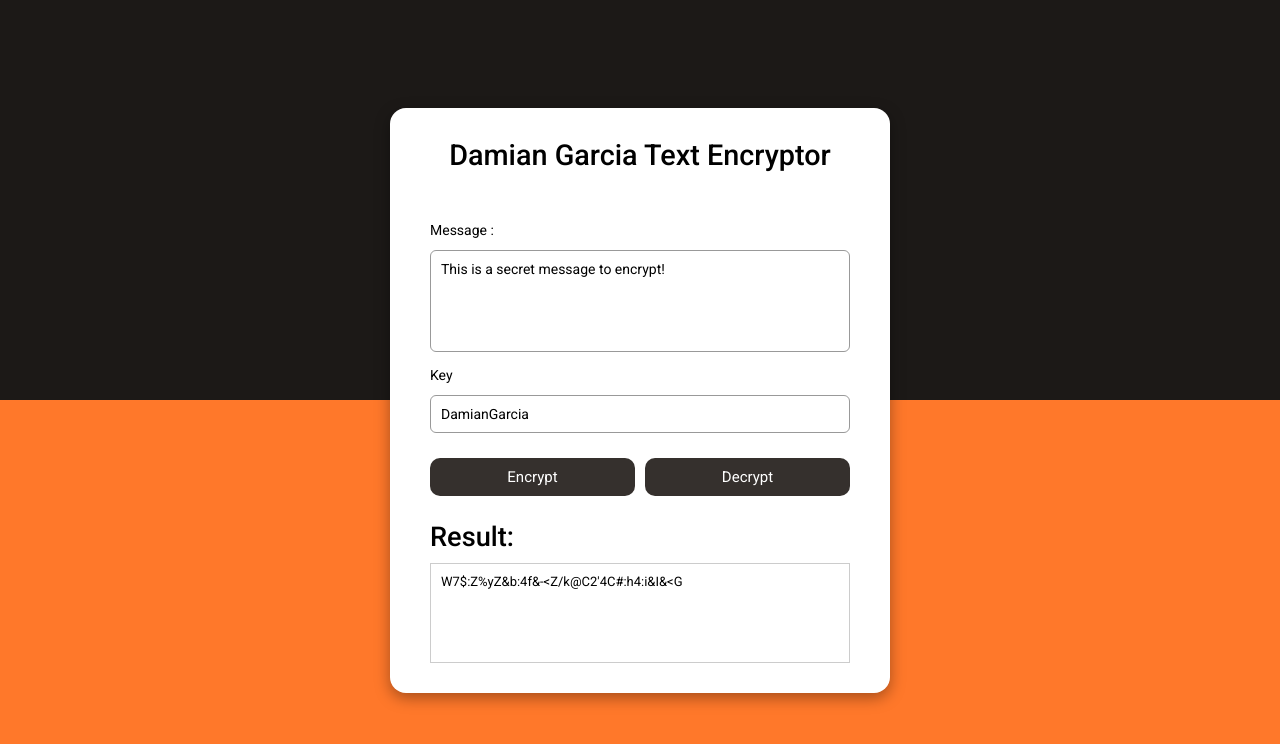
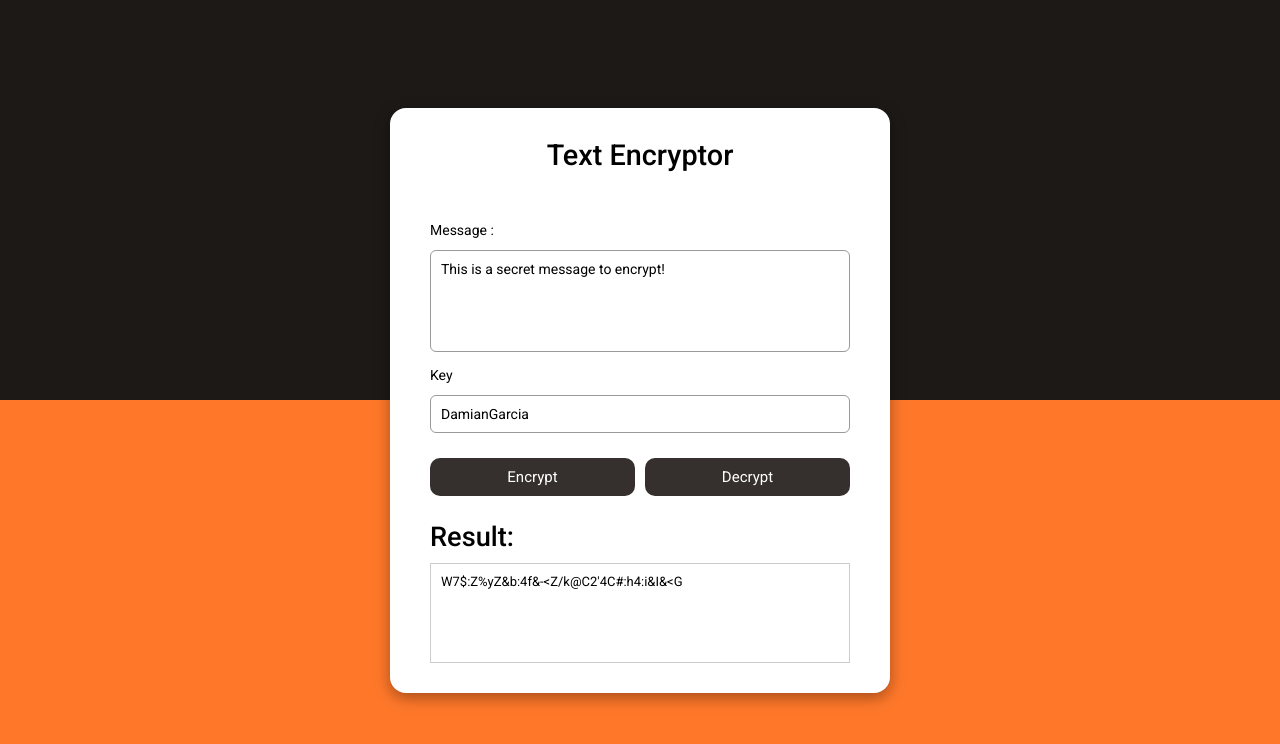
Before and after one commit to damiangs/JSVerse, a plain HTML site: page Project 1 - Text Encryptor/index.html in a window 1280 px wide. Drawn offline with Linux system fonts and the light colour scheme.

Commit message:
changed the title for the text encryptor within the index.html file

```diff
--- a/Project 1 - Text Encryptor/index.html
+++ b/Project 1 - Text Encryptor/index.html
@@ -11,7 +11,7 @@
 <body>
 
     <div class="container">
-        <h1>Damian Garcia Text Encryptor</h1>
+        <h1>Text Encryptor</h1>
         <label for="message">Message :</label>
         <textarea id="message" rows="5" cols="50">This is a secret message to encrypt!</textarea>
         <label for="key">Key</label>
```
